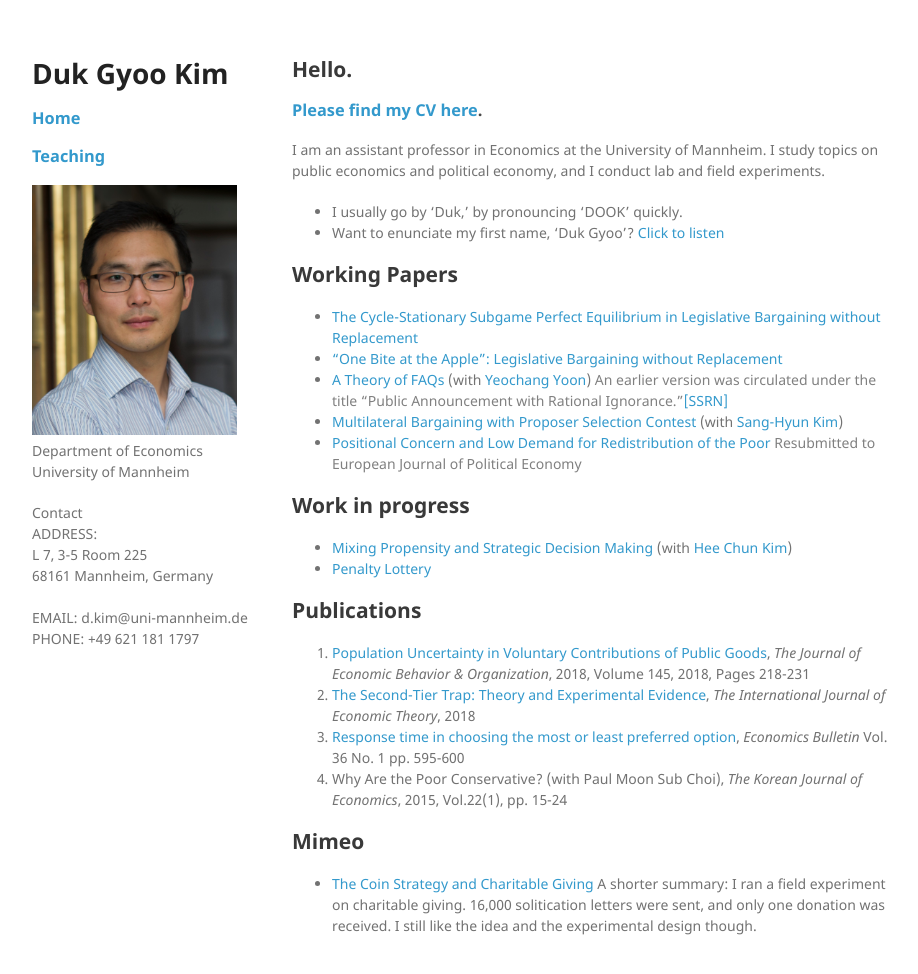
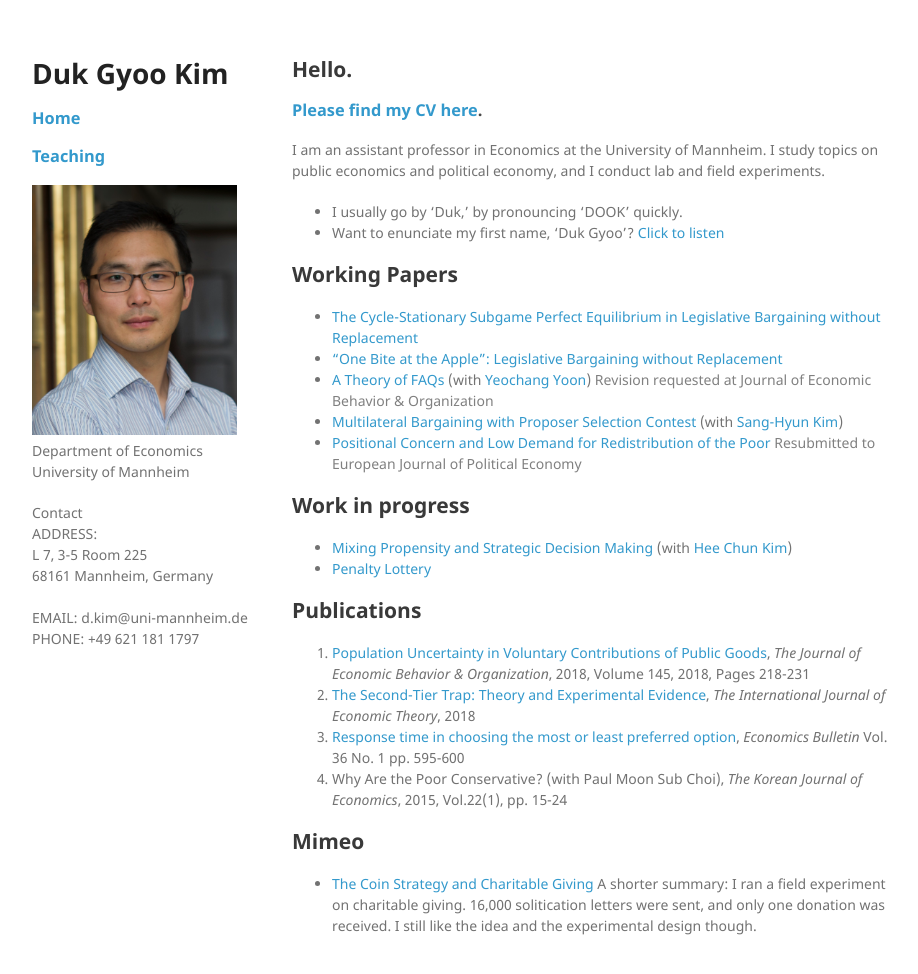
Before and after one commit to kimdukgyoo/kimdukgyoo.github.io, a Jekyll site: the page built from index.md, in a window 1280 px wide and 1006 px high. Shown: the top 974 px of the window, without its empty margins (178-1096 px from the left). Built offline with Jekyll 4.4.1, drawn with Linux system fonts in a browser that asks for light colours; our own code applies the rules of GitHub Pages for plain Markdown files.

Commit message:
Update index.md

```diff
--- a/index.md
+++ b/index.md
@@ -12,7 +12,7 @@
 ## Working Papers
 * <a href="https://kimdukgyoo.github.io/pdfjs/web/CycleStationaryEquilibriumInLegislativeBargaining.pdf" target="_blank"> The Cycle-Stationary Subgame Perfect Equilibrium in Legislative Bargaining without Replacement</a>
 * <a href="https://kimdukgyoo.github.io/pdfjs/web/OneBiteAtTheApple.pdf" target="_blank">"One Bite at the Apple": Legislative Bargaining without Replacement</a>
-* <a href="https://kimdukgyoo.github.io/pdfjs/web/theory-faqs_20180319.pdf" target="_blank"> A Theory of FAQs</a> (with [Yeochang Yoon](https://sites.google.com/site/yyeochang/ "Yeochang Yoon's webpage")) <span style="color:Gray">An earlier version was circulated under the title "Public Announcement with Rational Ignorance."<a href="https://papers.ssrn.com/abstract=3118097" target="_blank">[SSRN]</a></span>
+* <a href="https://kimdukgyoo.github.io/pdfjs/web/theory-faqs_20180319.pdf" target="_blank"> A Theory of FAQs</a> (with [Yeochang Yoon](https://sites.google.com/site/yyeochang/ "Yeochang Yoon's webpage")) <span style="color:Gray">Revision requested at Journal of Economic Behavior & Organization</span>
 * <a href="https://kimdukgyoo.github.io/pdfjs/web/MultilateralBargainingWithProposerSelectionContest_20171230.pdf" target="_blank"> Multilateral Bargaining with Proposer Selection Contest</a> (with [Sang-Hyun Kim](https://sites.google.com/site/sanghyunkim46/home "Sang-Hyun Kim's webpage"))
 * <a href="https://kimdukgyoo.github.io/pdfjs/web/ECP.pdf" target="_blank"> Positional Concern and Low Demand for Redistribution of the Poor</a> <span style="color:Gray">Resubmitted to European Journal of Political Economy</span>
 
```
